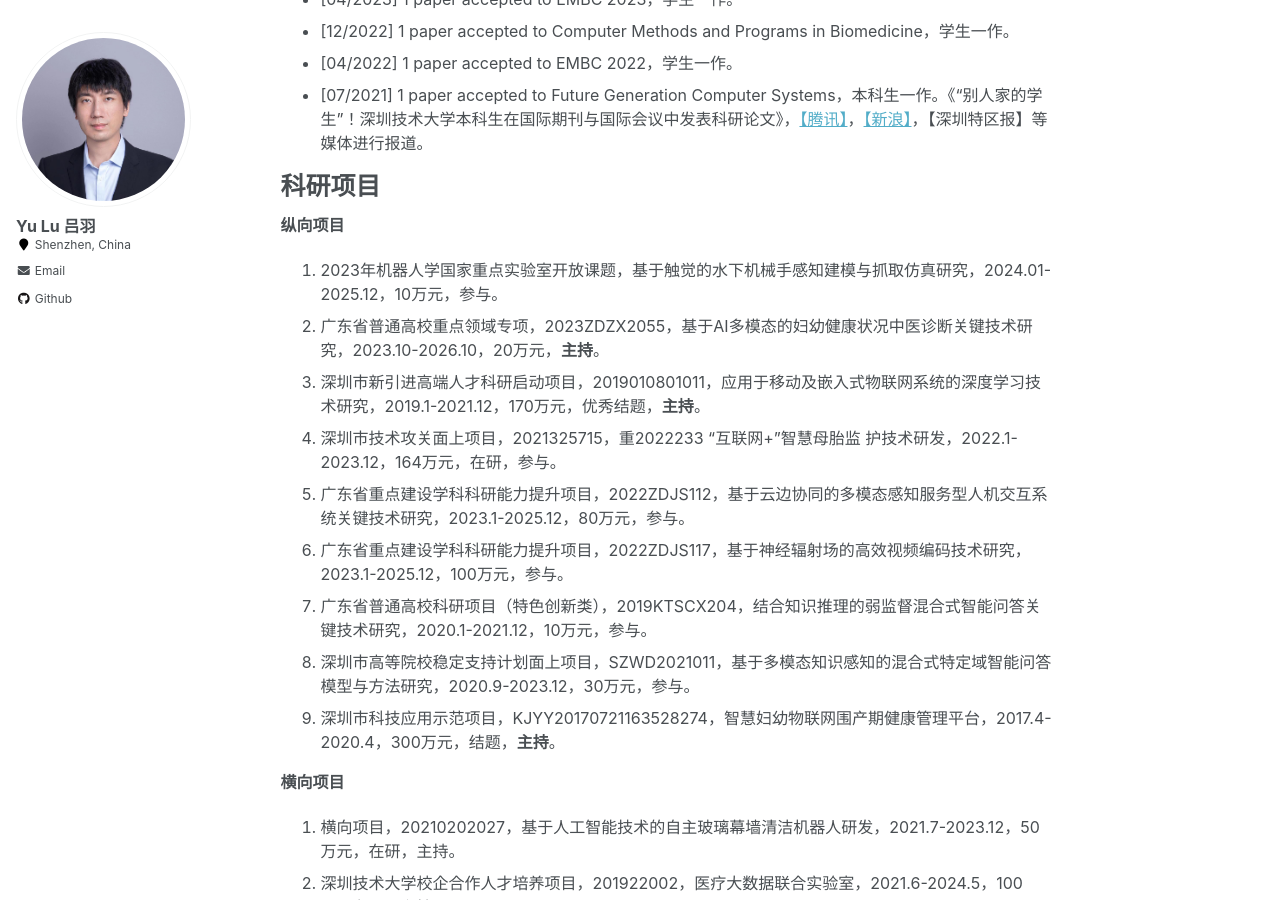
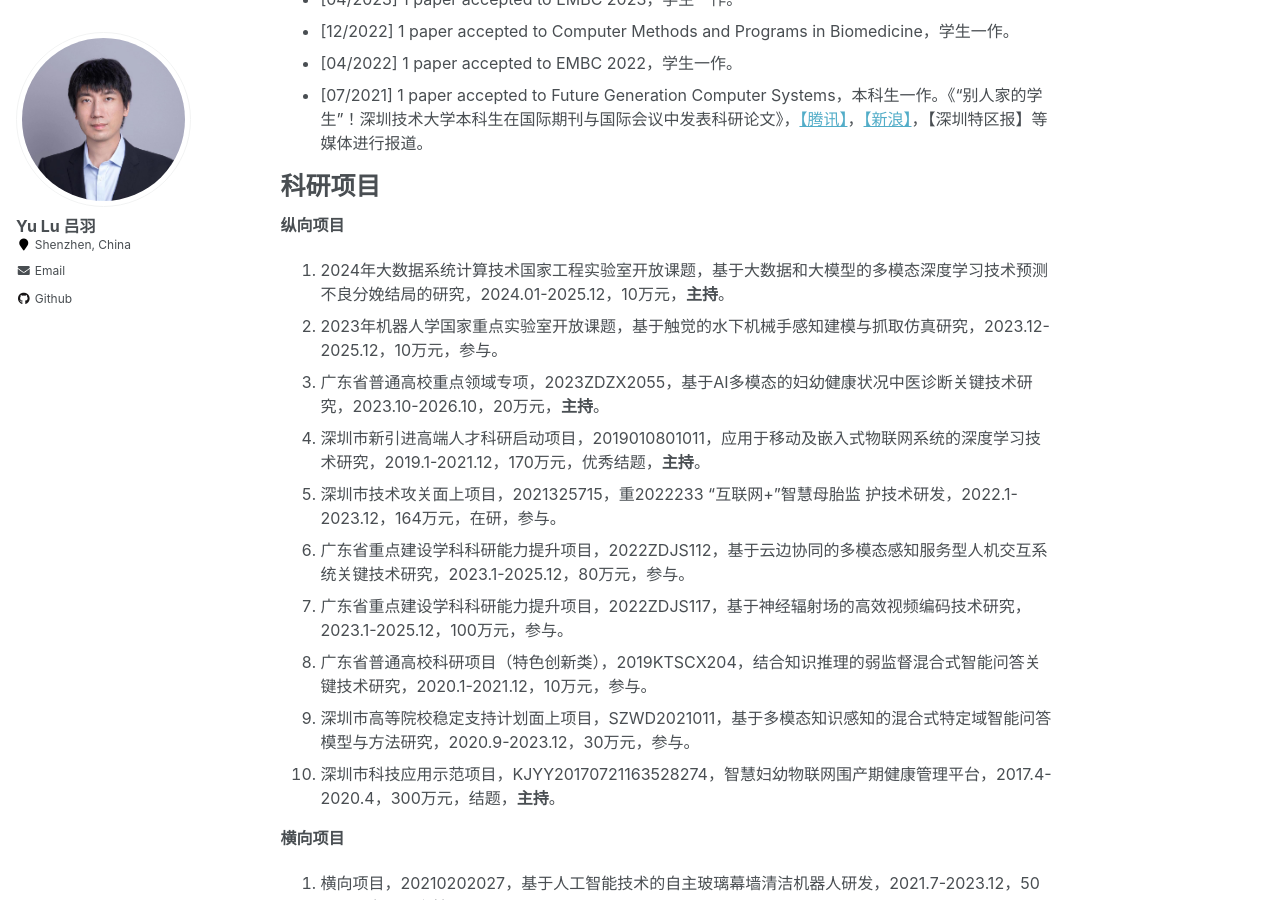
Before and after one commit to YukariUmezawa/lvyu.github.io, a Jekyll site: the page built from _pages/about.md, in a window 1280 px wide and 900 px high, scrolled down 1059 px. Built offline with Jekyll 4.4.1, drawn with Linux system fonts in a browser that asks for light colours.

Commit message:
Update about.md

```diff
--- a/_pages/about.md
+++ b/_pages/about.md
@@ -50,15 +50,16 @@ News
 ======
 ***纵向项目***
 
-1. 2023年机器人学国家重点实验室开放课题，基于触觉的水下机械手感知建模与抓取仿真研究，2024.01-2025.12，10万元，参与。
-2. 广东省普通高校重点领域专项，2023ZDZX2055，基于AI多模态的妇幼健康状况中医诊断关键技术研究，2023.10-2026.10，20万元，**主持**。
-3. 深圳市新引进高端人才科研启动项目，2019010801011，应用于移动及嵌入式物联网系统的深度学习技术研究，2019.1-2021.12，170万元，优秀结题，**主持**。
-4. 深圳市技术攻关面上项目，2021325715，重2022233 “互联网+”智慧母胎监 护技术研发，2022.1-2023.12，164万元，在研，参与。
-5. 广东省重点建设学科科研能力提升项目，2022ZDJS112，基于云边协同的多模态感知服务型人机交互系统关键技术研究，2023.1-2025.12，80万元，参与。
-6. 广东省重点建设学科科研能力提升项目，2022ZDJS117，基于神经辐射场的高效视频编码技术研究，2023.1-2025.12，100万元，参与。
-7. 广东省普通高校科研项目（特色创新类），2019KTSCX204，结合知识推理的弱监督混合式智能问答关键技术研究，2020.1-2021.12，10万元，参与。
-8. 深圳市高等院校稳定支持计划面上项目，SZWD2021011，基于多模态知识感知的混合式特定域智能问答模型与方法研究，2020.9-2023.12，30万元，参与。
-9. 深圳市科技应用示范项目，KJYY20170721163528274，智慧妇幼物联网围产期健康管理平台，2017.4-2020.4，300万元，结题，**主持**。
+1. 2024年大数据系统计算技术国家工程实验室开放课题，基于大数据和大模型的多模态深度学习技术预测不良分娩结局的研究，2024.01-2025.12，10万元，**主持**。
+2. 2023年机器人学国家重点实验室开放课题，基于触觉的水下机械手感知建模与抓取仿真研究，2023.12-2025.12，10万元，参与。
+3. 广东省普通高校重点领域专项，2023ZDZX2055，基于AI多模态的妇幼健康状况中医诊断关键技术研究，2023.10-2026.10，20万元，**主持**。
+4. 深圳市新引进高端人才科研启动项目，2019010801011，应用于移动及嵌入式物联网系统的深度学习技术研究，2019.1-2021.12，170万元，优秀结题，**主持**。
+5. 深圳市技术攻关面上项目，2021325715，重2022233 “互联网+”智慧母胎监 护技术研发，2022.1-2023.12，164万元，在研，参与。
+6. 广东省重点建设学科科研能力提升项目，2022ZDJS112，基于云边协同的多模态感知服务型人机交互系统关键技术研究，2023.1-2025.12，80万元，参与。
+7. 广东省重点建设学科科研能力提升项目，2022ZDJS117，基于神经辐射场的高效视频编码技术研究，2023.1-2025.12，100万元，参与。
+8. 广东省普通高校科研项目（特色创新类），2019KTSCX204，结合知识推理的弱监督混合式智能问答关键技术研究，2020.1-2021.12，10万元，参与。
+9. 深圳市高等院校稳定支持计划面上项目，SZWD2021011，基于多模态知识感知的混合式特定域智能问答模型与方法研究，2020.9-2023.12，30万元，参与。
+10. 深圳市科技应用示范项目，KJYY20170721163528274，智慧妇幼物联网围产期健康管理平台，2017.4-2020.4，300万元，结题，**主持**。
 
 ***横向项目***
 
```
